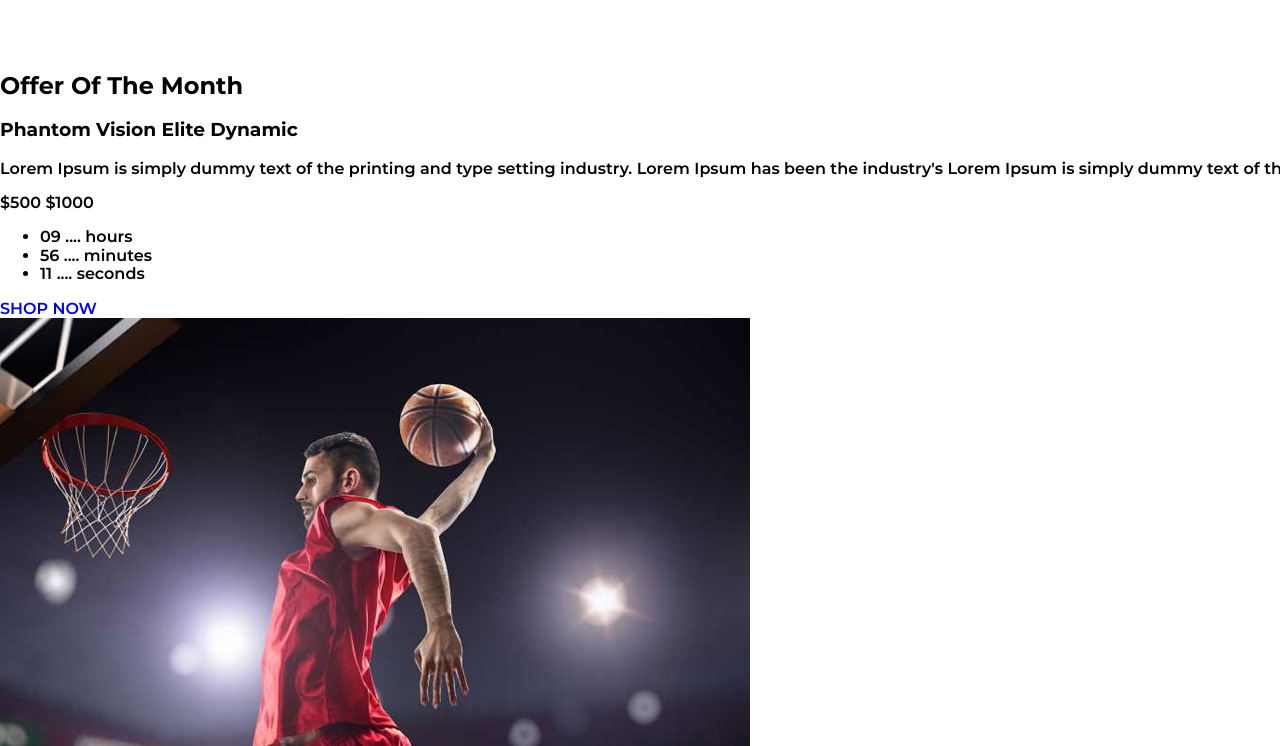
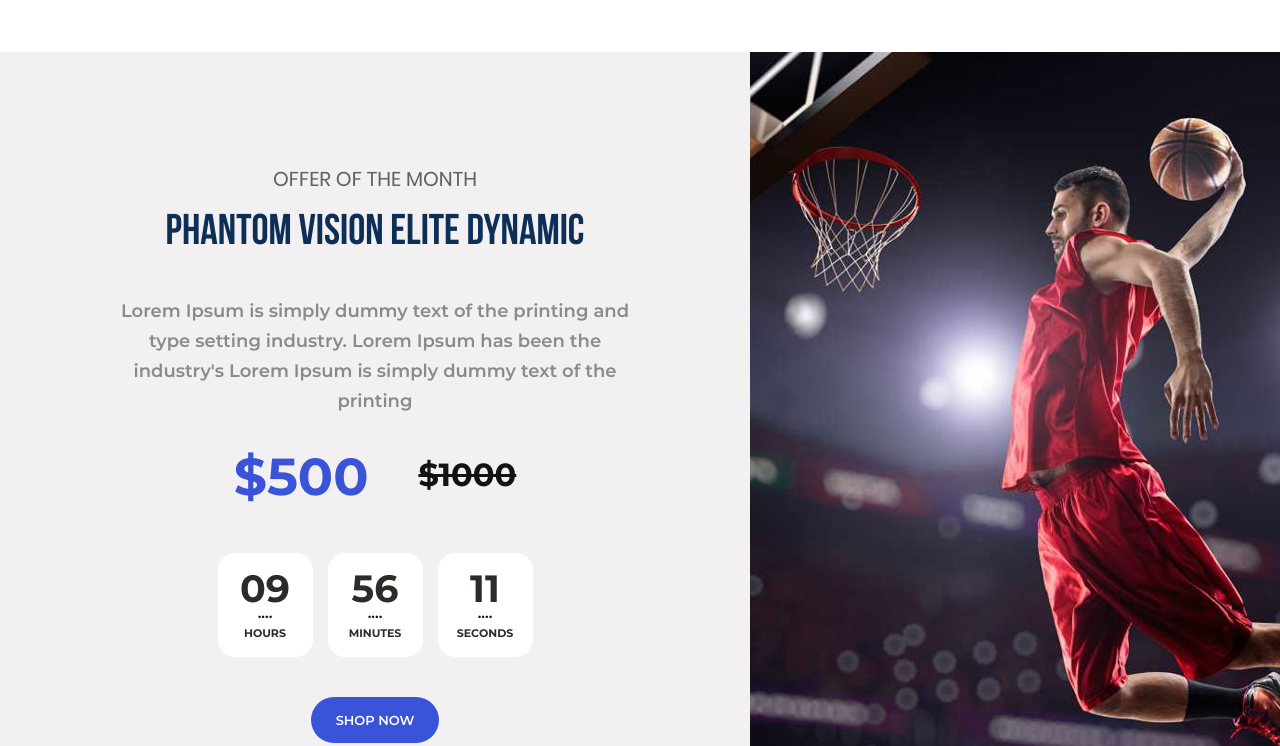
Before and after one commit to SergOrlov/sportstore, a website: page source/index.html in a window 1280 px wide. Shown: the part 1158-1904 px from the top of the page. Drawn offline with Linux system fonts and the light colour scheme; files whose address does not match are found by name.

Commit message:
finished offer

```diff
--- a/source/index.html
+++ b/source/index.html
@@ -131,8 +131,10 @@
             </p>
           </div>
           <div class="offer__price">
-            <span class="offer__new-price">$500</span>
-            <span class="offer__old-price">$1000</span>
+            <div class="offer__price-block">
+              <span class="offer__new-price">$500</span>
+              <span class="offer__old-price">$1000</span>
+            </div>
             <ul class="offer__price-list">
               <li class="offer__price-item">
                 <span class="offer__time">09</span>
--- a/source/less/blocks/header.less
+++ b/source/less/blocks/header.less
@@ -6,6 +6,7 @@
     background-color: rgba(25, 33, 45, 0.5);
     // background-color: rgba(89, 89, 89, 0.5);
     border-bottom: 1px solid #38567f;
+    z-index: 1;
 }
 
 .header__elements-wrapper {
--- a/source/less/blocks/nav.less
+++ b/source/less/blocks/nav.less
@@ -28,6 +28,7 @@
     display: block;
     .text-style(13px, 25px, bolder, uppercase);
     color: @white;
+    cursor: pointer;
 }
 
 .nav__social {
@@ -55,6 +56,7 @@
 
 .nav__social-link {
     display: block;
+    cursor: pointer;
 }
 
 .nav__social-link--fb {
@@ -108,6 +110,7 @@
 
 .nav__user-link {
     display: block;
+    cursor: pointer;
 }
 
 .nav__user-link--cart {
--- /dev/null
+++ b/source/less/blocks/offer.less
@@ -0,0 +1,113 @@
+.offer {
+    display: flex;
+    background-color: #f2f0f0;
+}
+
+.offer__wrapper {
+    width: 750px;
+}
+
+.offer__text-block {
+    padding-top: 115px;
+    margin-bottom: 30px;
+    text-align: center;
+}
+
+.offer__title {
+    .indenting-reset;
+    margin-bottom: 20px;
+    font-family: "Poppins", Arial, sans-serif;
+    .text-style(20px, 25px, normal, uppercase);
+    color: #616161;
+}
+
+.offer__product {
+    .indenting-reset;
+    margin-bottom: 40px;
+    font-family: "BebasNeueBold", Arial, sans-serif;
+    .text-style(43px, 44px, normal, uppercase);
+    color: #0d2e57;
+}
+
+.offer__description {
+    .indenting-reset;
+    padding: 0 120px;
+    .text-style(18px, 30px, lighter, none);
+    color: #8a8a8a;
+}
+
+.offer__price {
+    display: flex;
+    flex-direction: column;
+    text-align: center;
+}
+
+.offer__price-block {
+    display: flex;
+    margin: 0 auto;
+    margin-bottom: 45px;
+}
+
+.offer__new-price {
+    margin-right: 50px;
+    .text-style(52px, 62px, bold, uppercase);
+    color: #3954d9;
+}
+
+.offer__old-price {
+    .text-style(32px, 58px, bolder, uppercase);
+    color: #121212;
+    text-decoration: line-through;
+}
+
+.offer__price-list {
+    .list-reset;
+    display: flex;
+    margin: 0 auto;
+    margin-bottom: 40px;
+}
+
+.offer__price-item {
+    display: flex;
+    flex-direction: column;
+    padding: 20px 15px;
+    margin-right: 15px;
+    width: 95px;
+    background-color: @white;
+    border-radius: 17px;
+    &:last-child {
+        margin-right: 0;
+    }
+}
+
+.offer__time {
+    .text-style(38px, 32px, bolder, uppercase);
+    color: #2d2b27;
+}
+
+.offer__dots {
+    margin-bottom: 8px;
+    .text-style(15px, 16px, normal, uppercase);
+    color: #121212;
+}
+
+.offer__time-description {
+    .text-style(11px, 8px, bolder, uppercase);
+    color: #2d2b27;
+}
+
+.offer__link {
+    display: block;
+    padding: 15px 5px;
+    margin: 0 auto;
+    width: 128px;
+    .text-style(13px, 16px, normal, uppercase);
+    color: @white;
+    background-color: #3954d9;
+    border-radius: 30px;
+    cursor: pointer;
+}
+
+.offer__photo {
+    display: flex;
+}
--- a/source/less/style.less
+++ b/source/less/style.less
@@ -10,3 +10,4 @@
 @import "blocks/main.less";
 @import "blocks/intro.less";
 @import "blocks/shipping.less";
+@import "blocks/offer.less";
```
Also changed, not shown: source/css/style.css.
